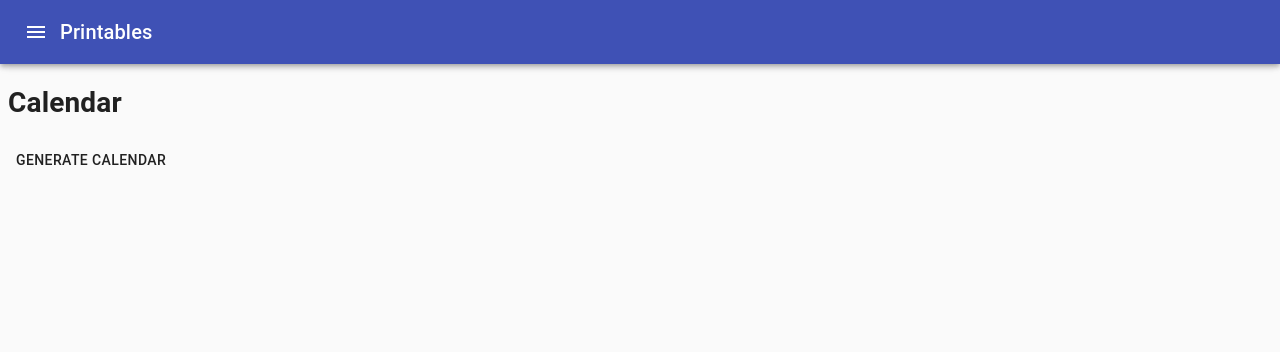
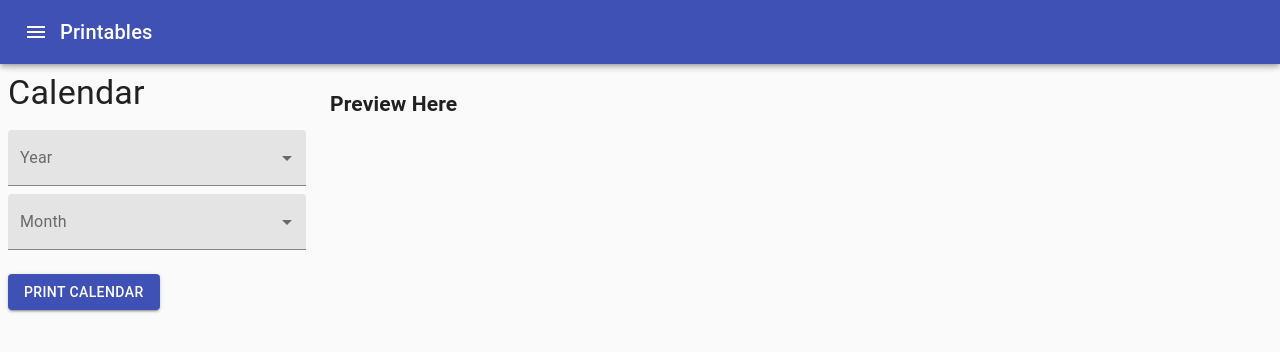
Before and after one commit to brainchild-projects/printables, a React (Create React App) app: page /calendar in a window 1280 px wide. Shown: the top 352 px of the page. Built offline with nearby package versions, Linux system fonts and the light colour scheme; the HTML template or start-up script is replaced by a standard one.

Commit message:
chore: basic ui for calendar printable

```diff
--- a/src/pages/calendar/CalendarPage.tsx
+++ b/src/pages/calendar/CalendarPage.tsx
@@ -1,11 +1,27 @@
 import React from 'react';
-import { Button } from '@material-ui/core';
+import {
+  Typography, Grid,
+} from '@material-ui/core';
+import CustomizeCalendarForm from './CustomizeCalendarForm';
+
+function PreviewCalendar() {
+  return <h1>Preview Here</h1>;
+}
 
 const CalendarPage = (): JSX.Element => (
-  <>
-    <h1>Calendar</h1>
-    <Button type="button">Generate Calendar</Button>
-  </>
+  <Grid container spacing={3}>
+    <Grid item sm={3}>
+      <section aria-label="Customize Calendar">
+        <Typography variant="h4" component="h1">Calendar</Typography>
+        <CustomizeCalendarForm />
+      </section>
+    </Grid>
+    <Grid item sm={9}>
+      <section aria-label="Preview">
+        <PreviewCalendar />
+      </section>
+    </Grid>
+  </Grid>
 );
 
 export default CalendarPage;
--- /dev/null
+++ b/src/pages/calendar/CustomizeCalendarForm.tsx
@@ -0,0 +1,71 @@
+import React from 'react';
+import {
+  Button, Select, FormControl, InputLabel, MenuItem, makeStyles,
+} from '@material-ui/core';
+
+const calendarFormStyles = makeStyles((theme) => ({
+  wrapper: {
+    display: 'flex',
+    flexDirection: 'column',
+    alignItems: 'center',
+  },
+  form: {
+    width: '100%',
+    marginTop: theme.spacing(1),
+  },
+  formControl: {
+    margin: theme.spacing(1, 0, 0),
+  },
+  submit: {
+    margin: theme.spacing(3, 0, 2),
+  },
+}));
+
+function CustomizeCalendarForm(): JSX.Element {
+  const classes = calendarFormStyles();
+  return (
+    <div className={classes.wrapper}>
+      <form className={classes.form}>
+        <FormControl
+          variant="filled"
+          fullWidth
+          className={classes.formControl}
+        >
+          <InputLabel id="select-year">Year</InputLabel>
+          <Select
+            name="year"
+            id="select-year"
+            fullWidth
+          >
+            <MenuItem>2021</MenuItem>
+            <MenuItem>2022</MenuItem>
+          </Select>
+        </FormControl>
+        <FormControl
+          variant="filled"
+          fullWidth
+          className={classes.formControl}
+        >
+          <InputLabel id="select-month">Month</InputLabel>
+          <Select
+            name="month"
+            id="select-month"
+            fullWidth
+          >
+            <MenuItem>January</MenuItem>
+          </Select>
+        </FormControl>
+        <Button
+          type="submit"
+          variant="contained"
+          color="primary"
+          className={classes.submit}
+        >
+          Print Calendar
+        </Button>
+      </form>
+    </div>
+  );
+}
+
+export default CustomizeCalendarForm;
```
Also changed, not shown: 1 other file (tests, documents, lock files or other folders).
